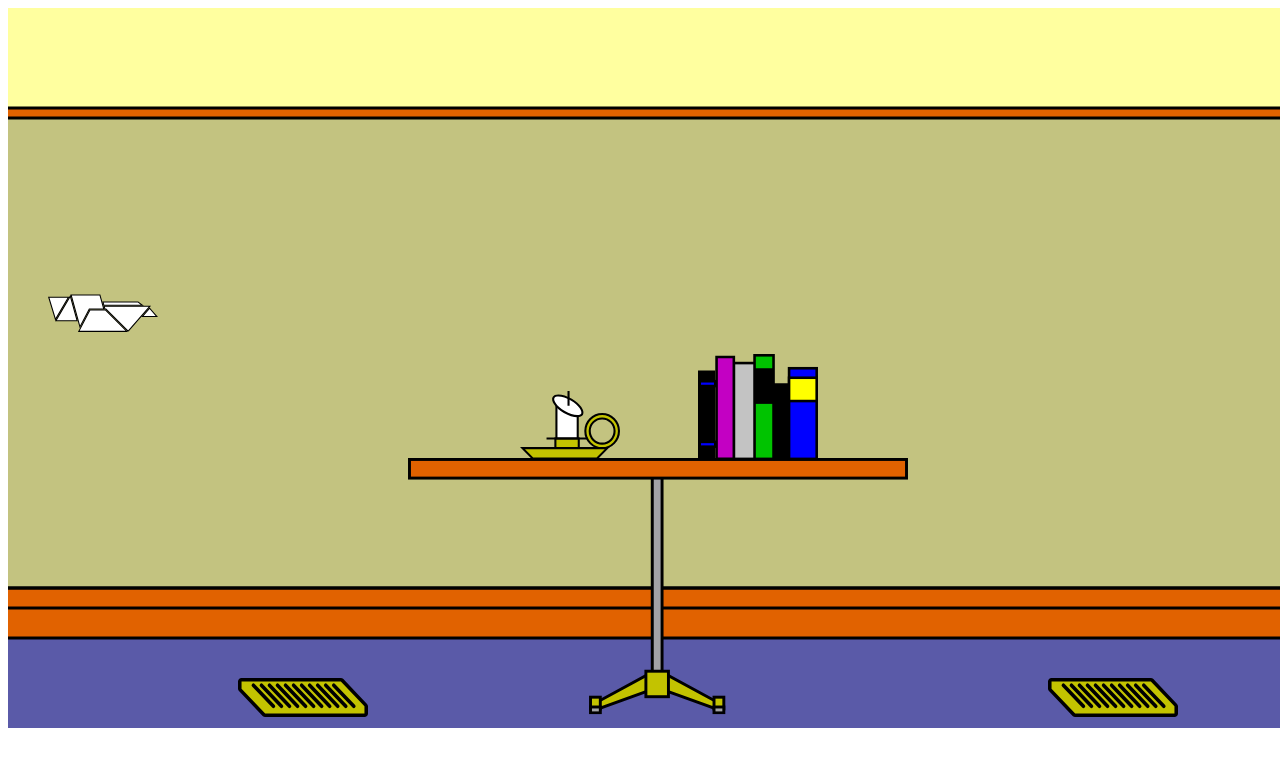
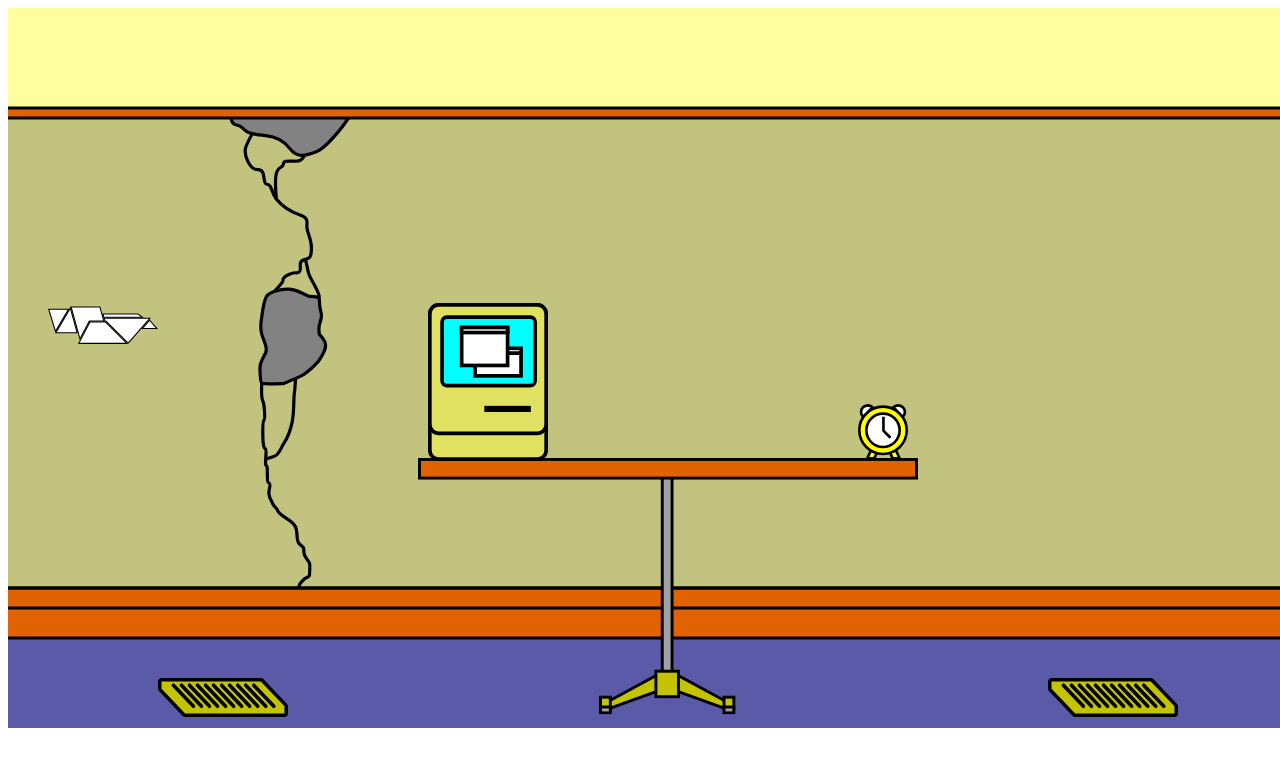
Before and after one commit to matthewthomsonnz/canvas-game-glider, a plain HTML site: page index.html in a window 1280 px wide. Drawn offline with Linux system fonts and the light colour scheme.

Commit message:
level change

```diff
--- a/index.html
+++ b/index.html
@@ -14,7 +14,7 @@
 					glider: {},
 					keyDown: {},
 					canvas: {},
-					currentLevel: 5,
+					currentLevel: 0,
 					requestAnimationFrame: window.requestAnimationFrame || window.mozRequestAnimationFrame || window.webkitRequestAnimationFrame || window.msRequestAnimationFrame,
 					returnAllObstacles: function(){
 						let obj = {}
```
